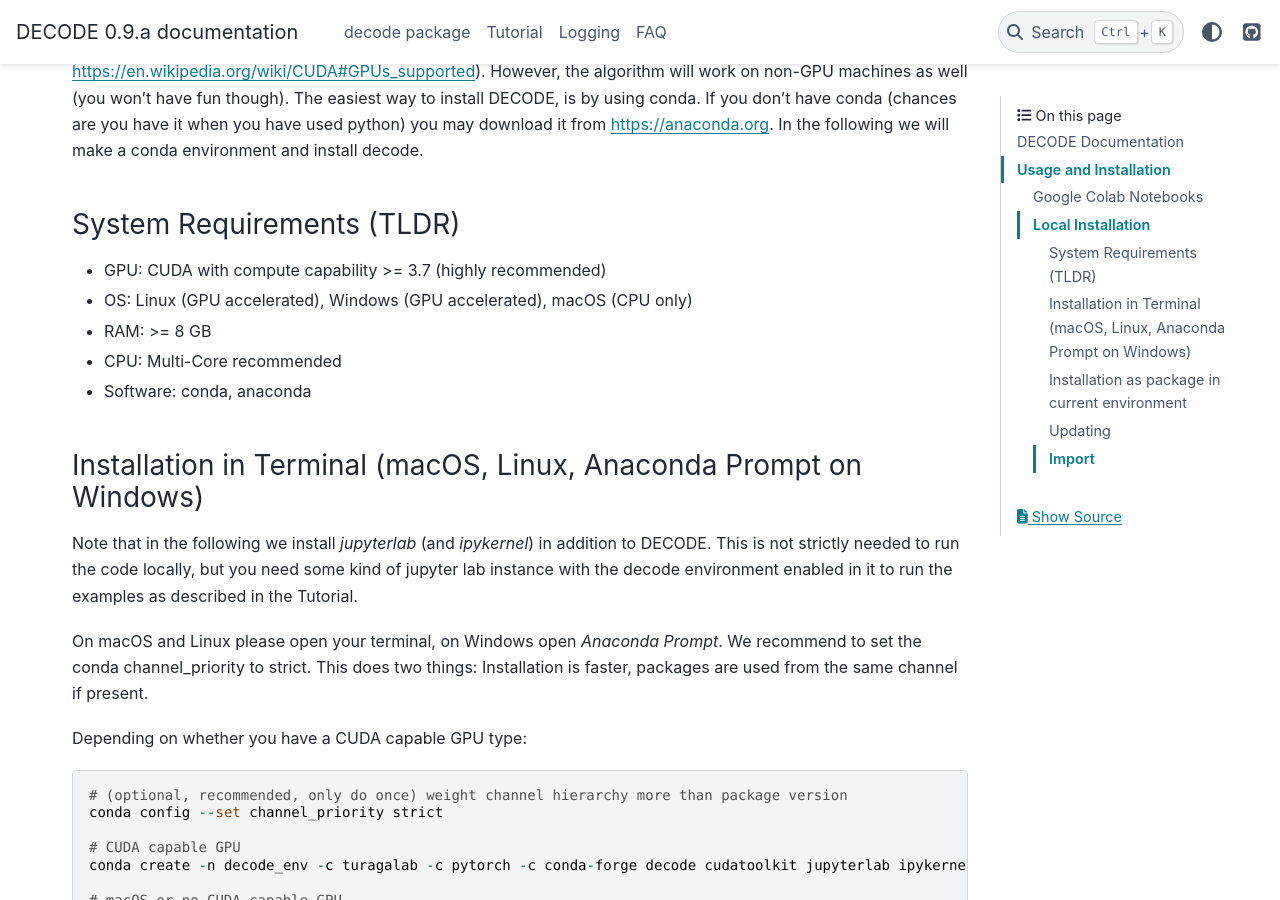
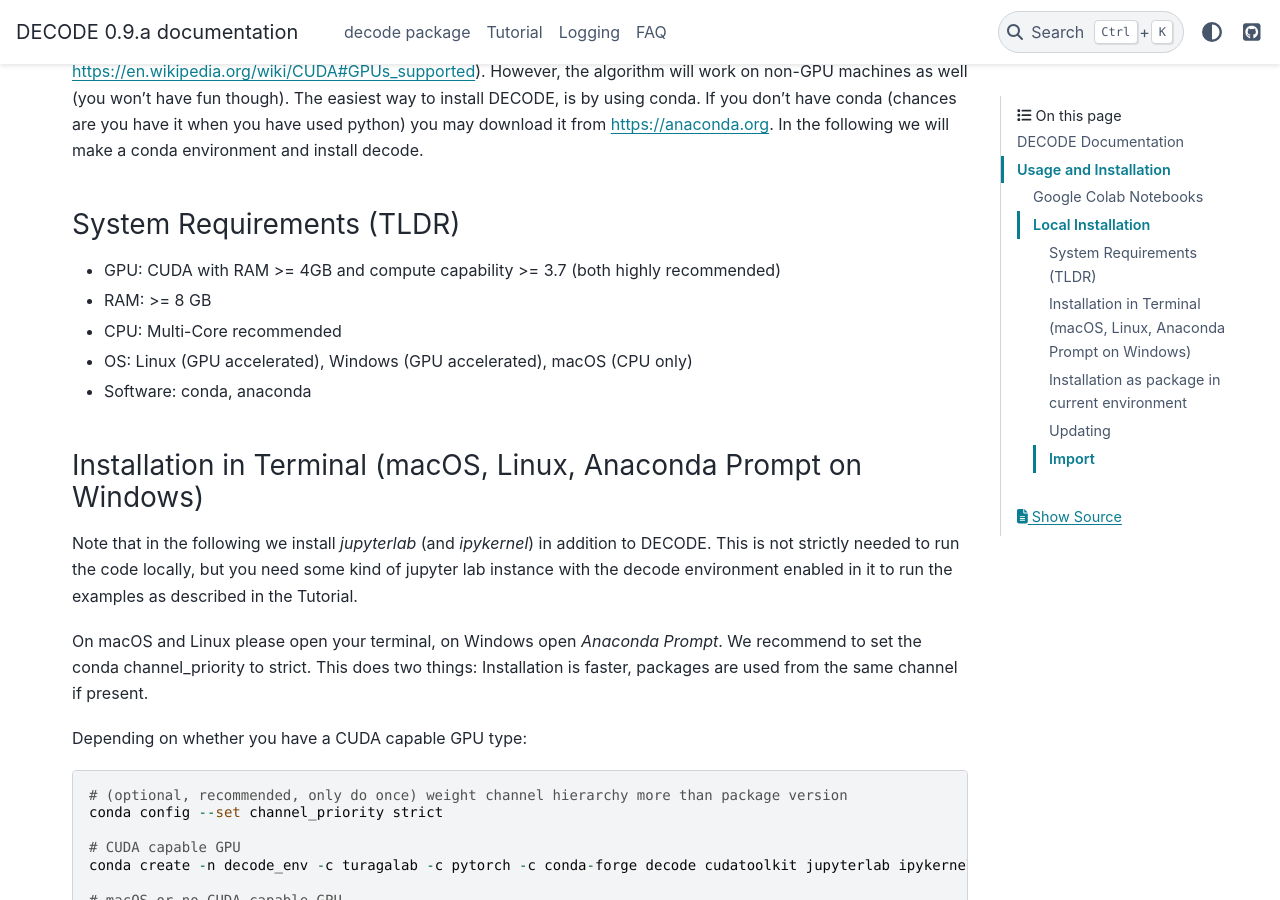
Before and after one commit to TuragaLab/DECODE, a Sphinx documentation site: the page built from docs/source/index.rst, in a window 1280 px wide and 900 px high, scrolled down 600 px. Built offline with Sphinx 7.4.7 and the PyData theme 0.15.4, drawn with Linux system fonts in a browser that asks for light colours.

Commit message:
Add >= 4GB highly recommended "requirement"

```diff
--- a/docs/source/index.rst
+++ b/docs/source/index.rst
@@ -24,10 +24,10 @@ In the following we will make a conda environment and install decode.
 
 System Requirements (TLDR)
 **************************
-* GPU: CUDA with compute capability >= 3.7 (highly recommended)
-* OS: Linux (GPU accelerated), Windows (GPU accelerated), macOS (CPU only)
+* GPU: CUDA with RAM >= 4GB and compute capability >= 3.7 (both highly recommended)
 * RAM: >= 8 GB
 * CPU: Multi-Core recommended
+* OS: Linux (GPU accelerated), Windows (GPU accelerated), macOS (CPU only)
 * Software: conda, anaconda
 
 Installation in Terminal (macOS, Linux, Anaconda Prompt on Windows)
```
